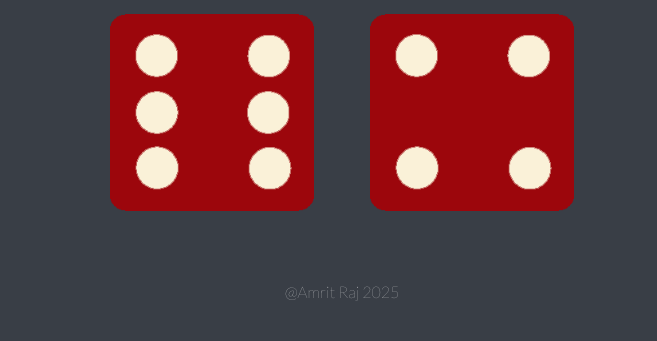
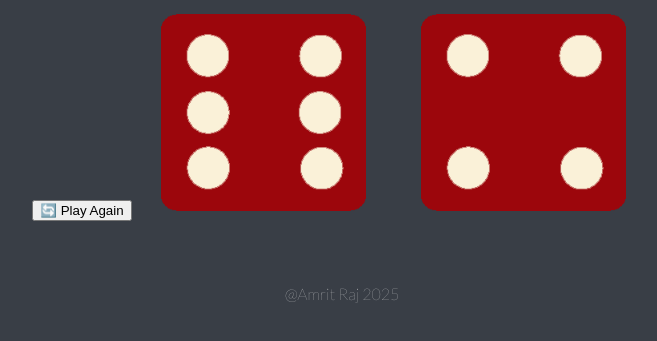
Before and after one commit to Amrit777-stack/Dice-game, a plain HTML site: page index.html in a window 1280 px wide. Shown: the part 233-574 px from the top of the page, without its empty margins (298-955 px from the left). Drawn offline with Linux system fonts and the light colour scheme; a web font is replaced by a local one.

Commit message:
Update index.html

```diff
--- a/index.html
+++ b/index.html
@@ -13,7 +13,7 @@
 
     <div class="container">
       <h1>Refresh Me</h1>
-
+      <button onclick="refreshPage()">🔄 Play Again</button>
       <div class="dice">
         <p>Player 1</p>
         <img class="img1" src="./images/dice6.png">
```
